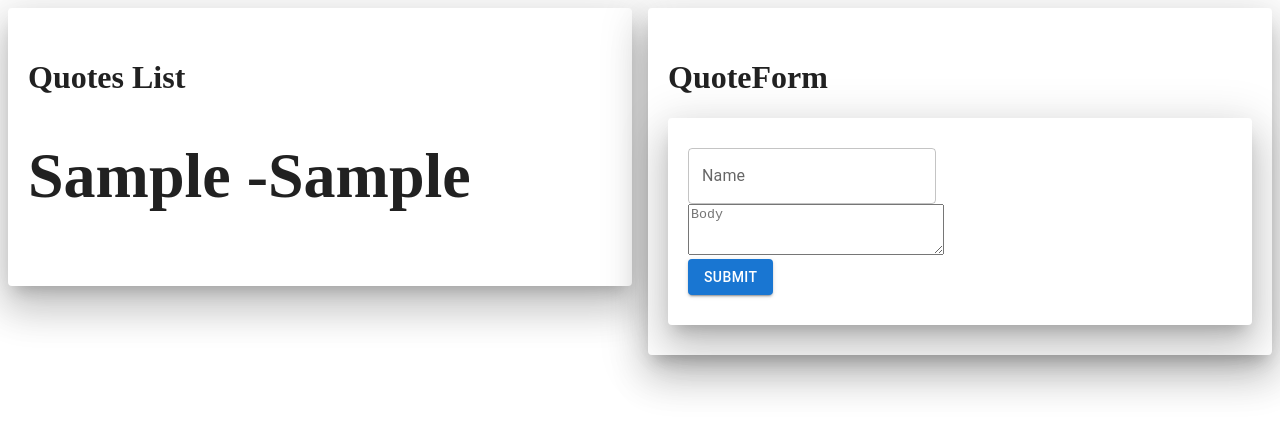
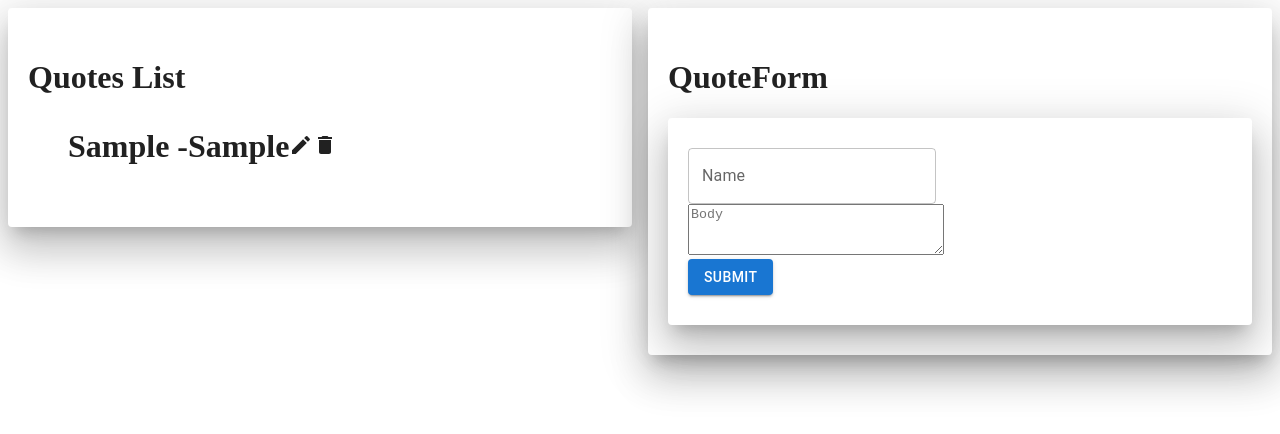
Before and after one commit to vikram1931/quotesapp, a React (Create React App) app: page / in a window 1280 px wide. Both pictures are taken after typing "Sample", "Sample" into the empty fields and a click on the button "SUBMIT". Shown: the top 434 px of the page. Built offline with nearby package versions, Linux system fonts and the light colour scheme.

Commit message:
remove functionality for the quotelist, where removeItem function is created in quotes container component and passed it as props to quoteslist and then quotesitem to trigger the particular id and remove the item

```diff
--- a/src/QuotesContainer.js
+++ b/src/QuotesContainer.js
@@ -8,6 +8,13 @@ const QuotesContainer = () => {
   const addItem = (quote) => {
     const result = [quote, ...quotes];
     //quotes order
+    setQuotes(result);
+  };
+
+  const removeItem = (id) => {
+    const result = quotes.filter((quote) => {
+      return quote.id !== id;
+    });
     setQuotes(result);
   };
   useEffect(() => {
@@ -25,7 +32,7 @@ const QuotesContainer = () => {
     <Grid container spacing={2}>
       <Grid item xs={6}>
         <Paper elevation={24} style={paperStyle}>
-          <QuotesList quotes={quotes} />
+          <QuotesList quotes={quotes} removeItem={removeItem} />
         </Paper>
       </Grid>
       <Grid item xs={6}>
--- a/src/QuotesItem.js
+++ b/src/QuotesItem.js
@@ -1,12 +1,22 @@
 import React from "react";
-
+import EditIcon from "@mui/icons-material/Edit";
+import DeleteIcon from "@mui/icons-material/Delete";
 const QuotesItem = (props) => {
-  const { id, name, body } = props;
+  const { id, name, body, removeItem } = props;
   return (
     <div>
-      <h1>
+      <blockquote>
         {body} -{name}
-      </h1>
+        <EditIcon />
+        <DeleteIcon
+          onClick={() => {
+            const confirmRemove = window.confirm("Are you sure ?");
+            if (confirmRemove) {
+              removeItem(id);
+            }
+          }}
+        />
+      </blockquote>
     </div>
   );
 };
--- a/src/QuotesList.js
+++ b/src/QuotesList.js
@@ -1,7 +1,7 @@
 import React from "react";
 import QuotesItem from "./QuotesItem";
 const QuotesList = (props) => {
-  const { quotes } = props;
+  const { quotes, removeItem } = props;
   return (
     <div>
       <h1>Quotes List</h1>
@@ -14,7 +14,9 @@ const QuotesList = (props) => {
         <>
           <h1>
             {quotes.map((quote) => {
-              return <QuotesItem key={quote.id} {...quote} />;
+              return (
+                <QuotesItem key={quote.id} {...quote} removeItem={removeItem} />
+              );
             })}
           </h1>
         </>
```
